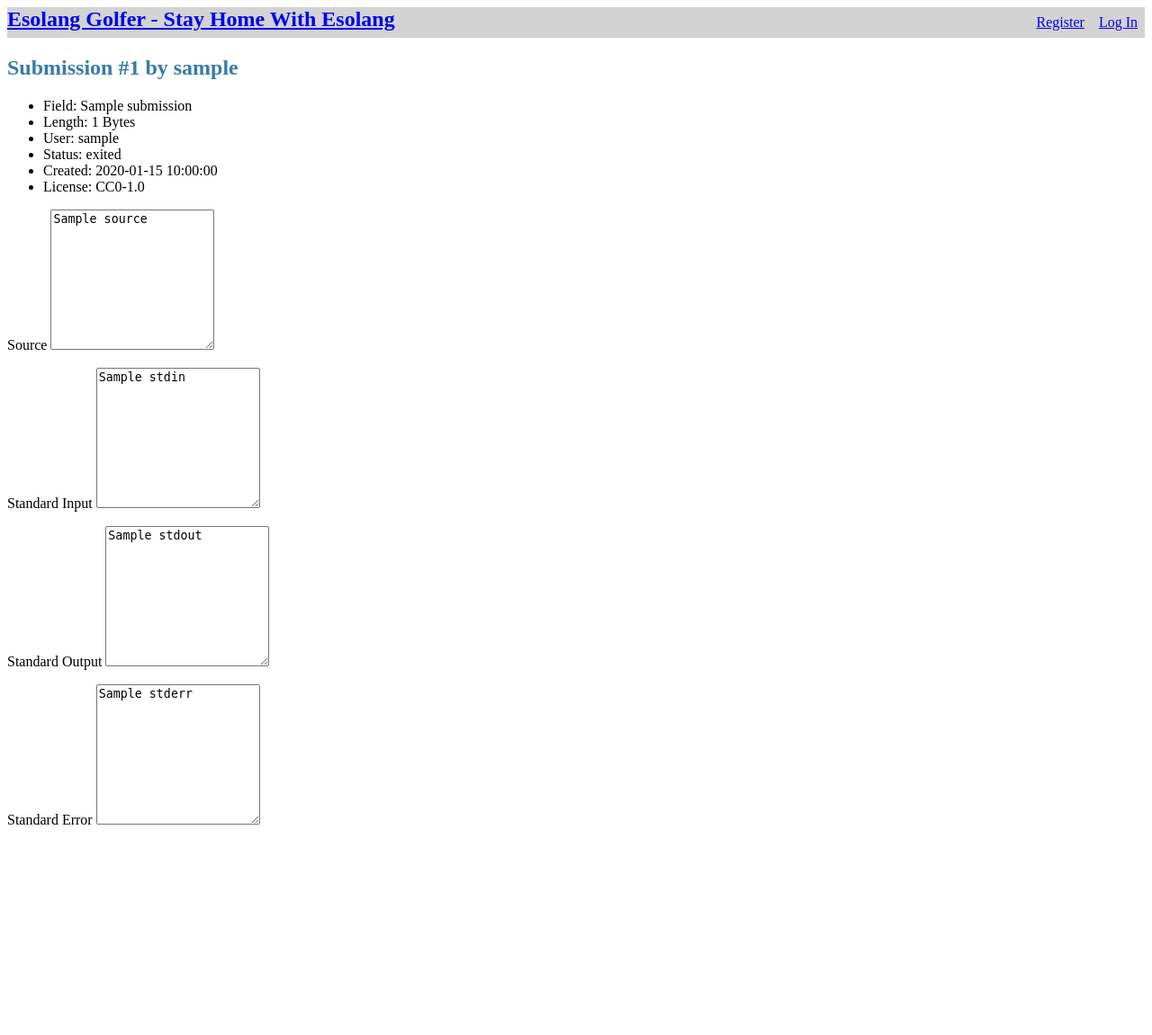
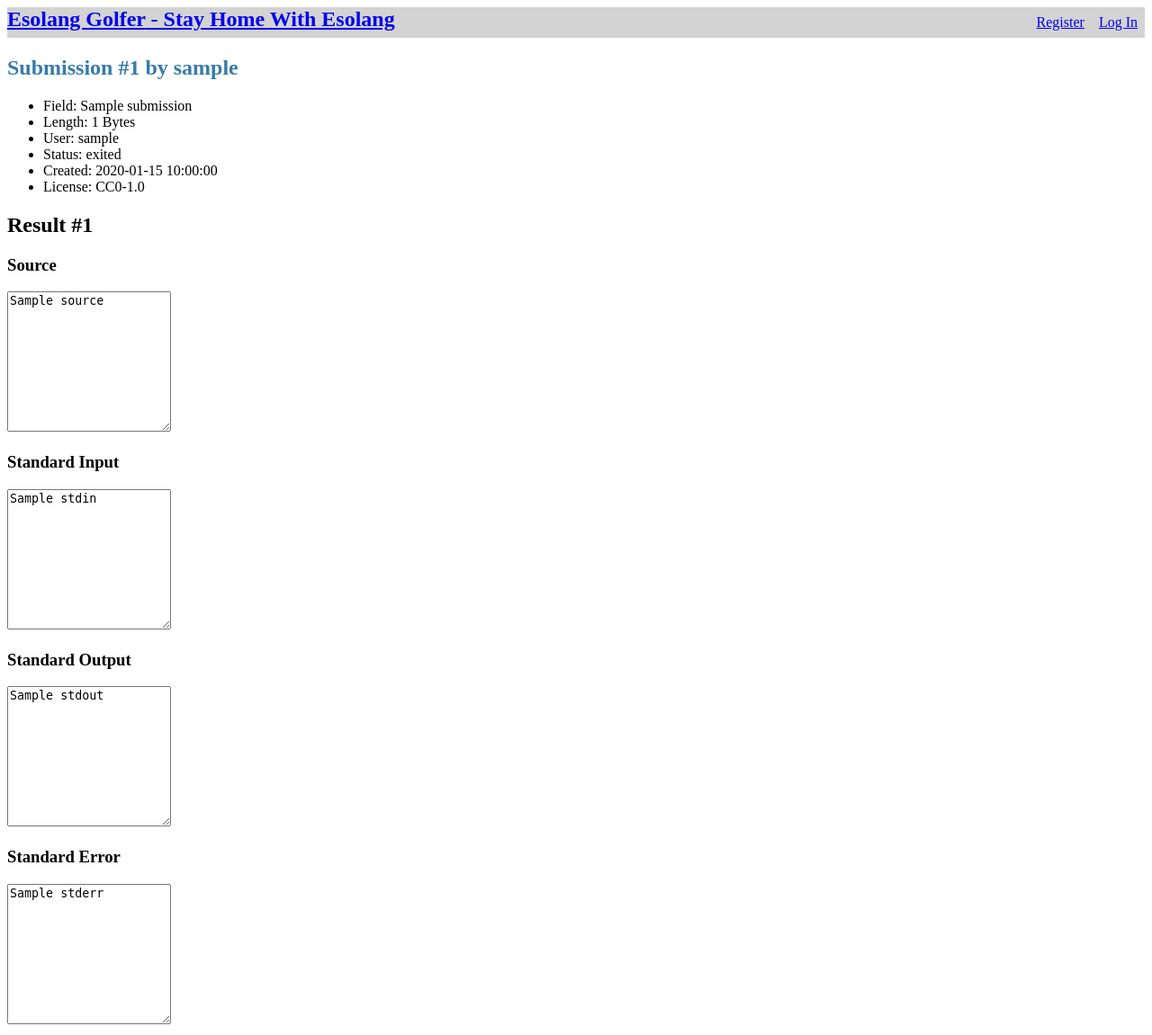
Before and after one commit to hiromi-mi/esolang_golfer_prototype, a Flask app: template templates/submission/submission.html in a window 1280 px wide. Shown: the whole page at 90% size. Before the commit the page ends 917 px from the top, so only its background shows below. Run offline with Flask 2, Linux system fonts and the light colour scheme; the template is opened without the code that fills it: most values are stand-ins (such as "Sample title", 1, 10 or a date in 2020); parts of the project's set-up code (start-up, migrations or seed data) failed here and were passed over.

Commit message:
many changes

```diff
--- a/static/style.css
+++ b/static/style.css
@@ -6,3 +6,20 @@ nav ul li { display: block; padding: 0.5rem; }
 form { display: flex; flex-direction: column; margin: 1em 0; }
 form input { margin-bottom: 1em; }
 form label { font-weight: bold; }
+.dashboard { display: grid; grid-template-columns: repeat(3, 1fr);grid-auto-rows: 100px;column-gap: 10px;row-gap: 10px;border: 2px solid blue;border-radius: 5px;}
+.dashboard > a {
+  border: 2px solid blue;
+  border-radius: 5px;
+  padding: 1em;
+  text-align: center;
+  font-weight: bold;
+}
+.user-esolang {
+   background-color:yellow;
+}
+a:visited {
+  color: inherit;
+}
+@media screen and (max-width: 900px) {
+   .nav-large {display: none;}
+}
--- a/templates/base.html
+++ b/templates/base.html
@@ -2,7 +2,7 @@
 <title>{% block title %}{% endblock %} - Esolang Golfer</title>
 <link rel="stylesheet" href="{{ url_for('static', filename='style.css') }}">
 <nav>
-   <h1><a href="{{ url_for('dashboard.dashboard')}}">Esolang Golfer - Stay Home With Esolang</a></h1>
+   <h1><a href="{{ url_for('dashboard.dashboard')}}">Esolang Golfer<span class="nav-large"> - Stay Home With Esolang</span></a></h1>
    <ul> {% if g.user %}
       <li><a href="{{ url_for('submit.submit')}}">Submit</a></li>
       <li><a href="/submission/">Submissions</a></li>
--- a/templates/submission/submission.html
+++ b/templates/submission/submission.html
@@ -14,13 +14,14 @@
       <li>Created: {{ submission['created'] }}</li>
       <li>License: CC0-1.0</li>
    </ul>
-   <p>Source
-   <textarea rows="10" readonly name="source">{{submission['source']}}</textarea></p>
-   <p>Standard Input
-   <textarea rows="10" readonly name="stdout">{{result['stdin']}}</textarea></p>
-   <p>Standard Output
-   <textarea rows="10" readonly name="stdout">{{result['stdout']}}</textarea></p>
-   <p>Standard Error
-   <textarea rows="10" readonly name="stderr">{{result['stderr']}}</textarea></p>
+   <h2>Result #1</h2>
+   <h3>Source</h3>
+   <textarea rows="10" readonly name="source">{{submission['source']}}</textarea>
+<h3>Standard Input</h3>
+   <textarea rows="10" readonly name="stdout">{{result['stdin']}}</textarea>
+   <h3>Standard Output</h3>
+   <textarea rows="10" readonly name="stdout">{{result['stdout']}}</textarea>
+   <h3>Standard Error</h3>
+   <textarea rows="10" readonly name="stderr">{{result['stderr']}}</textarea>
 </section>
 {% endblock %}
```
Also changed, not shown: dashboard.py (+4 -4 lines), templates/index.html (+8 -3 lines).
